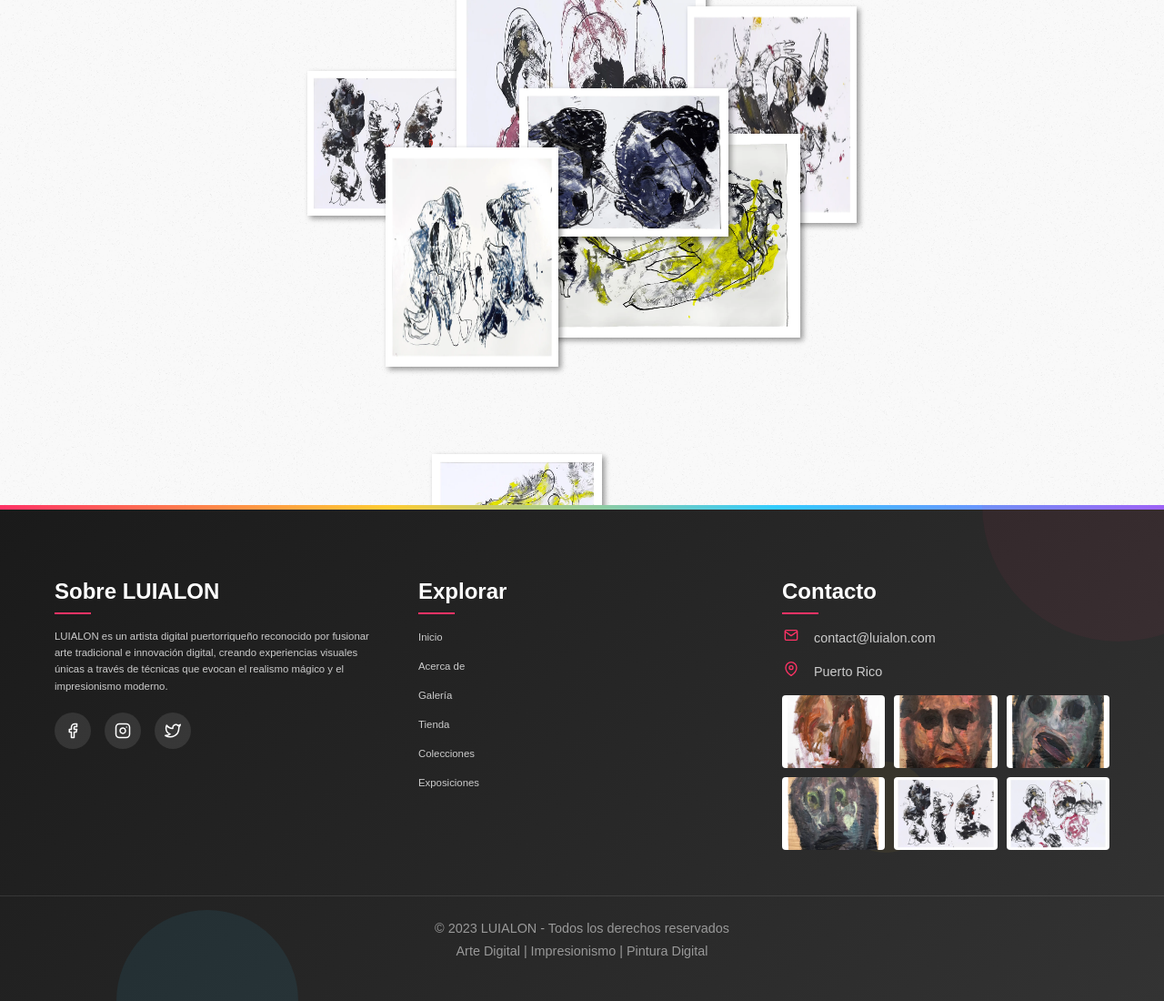
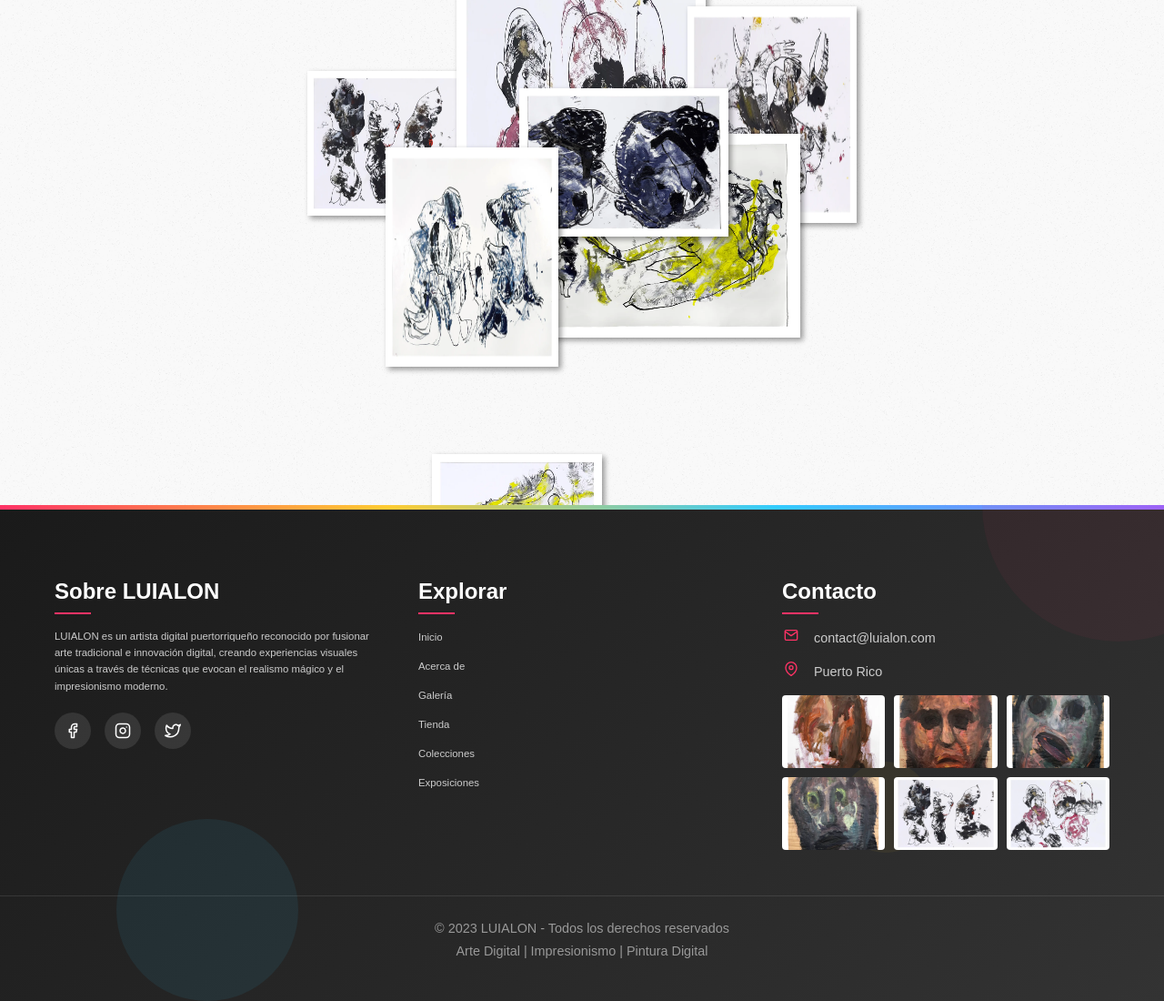
Before and after one commit to ALTOBYSUALS/luialon, a website: page index.html in a window 1280 px wide. Shown: the part 325-1425 px from the top of the page at 91% size. Drawn offline with nearby package versions, Linux system fonts and the light colour scheme; a script that the page names is missing.

Commit message:
🐛 Fix: Remove content extending beyond footer - Fixed .shape-2 bottom positioning from -100px to 0px - Eliminated visual overflow that caused content to appear after footer - Clean page layout now ends properly with footer

```diff
--- a/css/footer.css
+++ b/css/footer.css
@@ -200,7 +200,7 @@
   width: 200px;
   height: 200px;
   background-color: #33ccff;
-  bottom: -100px;
+  bottom: 0px;
   left: 10%;
   opacity: 0.08;
 }
```
